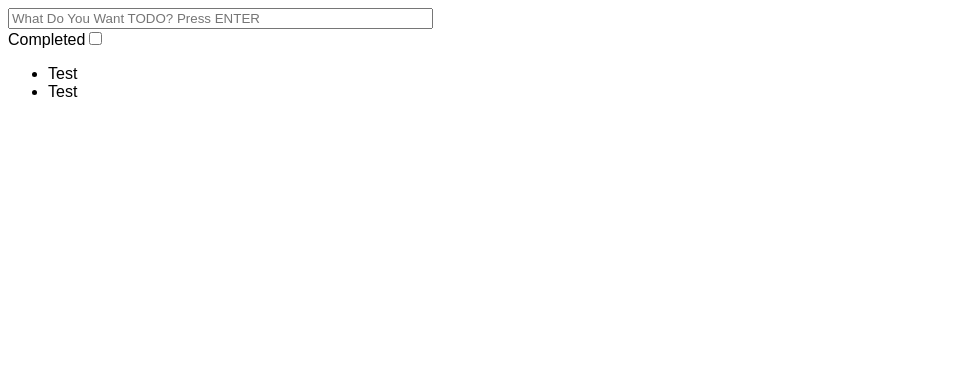
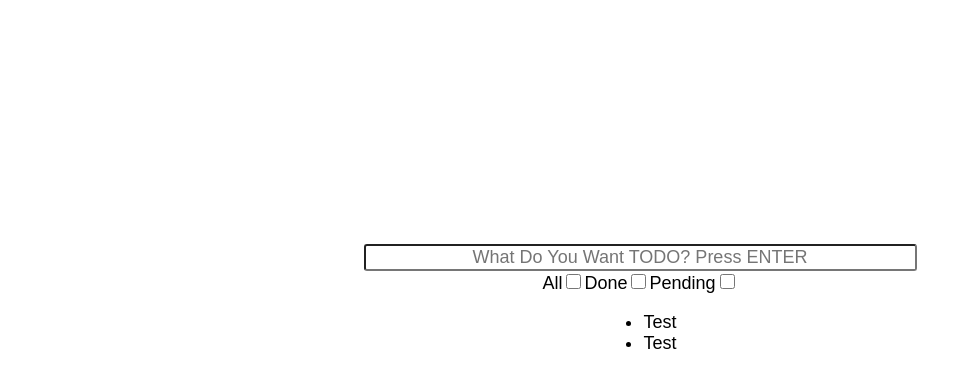
Before and after one commit to josediazse/redux-todo, a React app: page / in a window 1280 px wide. Shown: the top 388 px of the page, without its empty margins (0-972 px from the left). Built offline with nearby package versions, Linux system fonts and the light colour scheme.

Commit message:
Adding Flex properties

```diff
--- a/config/webpack.prod.js
+++ b/config/webpack.prod.js
@@ -1,4 +1,4 @@
-const webpack = require("webpack")
+const webpack = require('webpack')
 
 const config = {
   plugins: [new webpack.optimize.UglifyJsPlugin()]
--- a/src/components/FilterItems.js
+++ b/src/components/FilterItems.js
@@ -4,8 +4,14 @@ export default class FilterItems extends Component {
   render() {
     return (
       <div>
-        <label htmlFor="completed">Completed</label>
-        <input id="completed" type="checkbox" />
+        <label htmlFor="all">All</label>
+        <input id="all" type="checkbox" />
+
+        <label htmlFor="done">Done</label>
+        <input id="done" type="checkbox" />
+
+        <label htmlFor="pending">Pending</label>
+        <input id="pending" type="checkbox" />
       </div>
     )
   }
--- a/src/styles.css
+++ b/src/styles.css
@@ -1,8 +1,24 @@
 body {
   font-family: Arial, Helvetica, sans-serif;
+  font-size: 18px;
+}
+
+input {
+  border-radius: 3px;
+  text-align: center;
+  font-size: 18px;
+}
+
+input[type='checkbox'] {
+  height: 15px;
+  width: 15px;
+  margin-bottom: 0px;
 }
 
 .container {
   display: flex;
   flex-direction: column;
+  align-items: center;
+  justify-content: center;
+  min-height: 600px;
 }
--- a/webpack.config.js
+++ b/webpack.config.js
@@ -1,5 +1,5 @@
-const commonConfig = require("./config/webpack.common")
-const webpackMerge = require("webpack-merge")
+const commonConfig = require('./config/webpack.common')
+const webpackMerge = require('webpack-merge')
 
 module.exports = env => {
   const envConfig = require(`./config/webpack.${env.env}`)
```
Also changed, not shown: config/webpack.common.js (+2 -7 lines).
